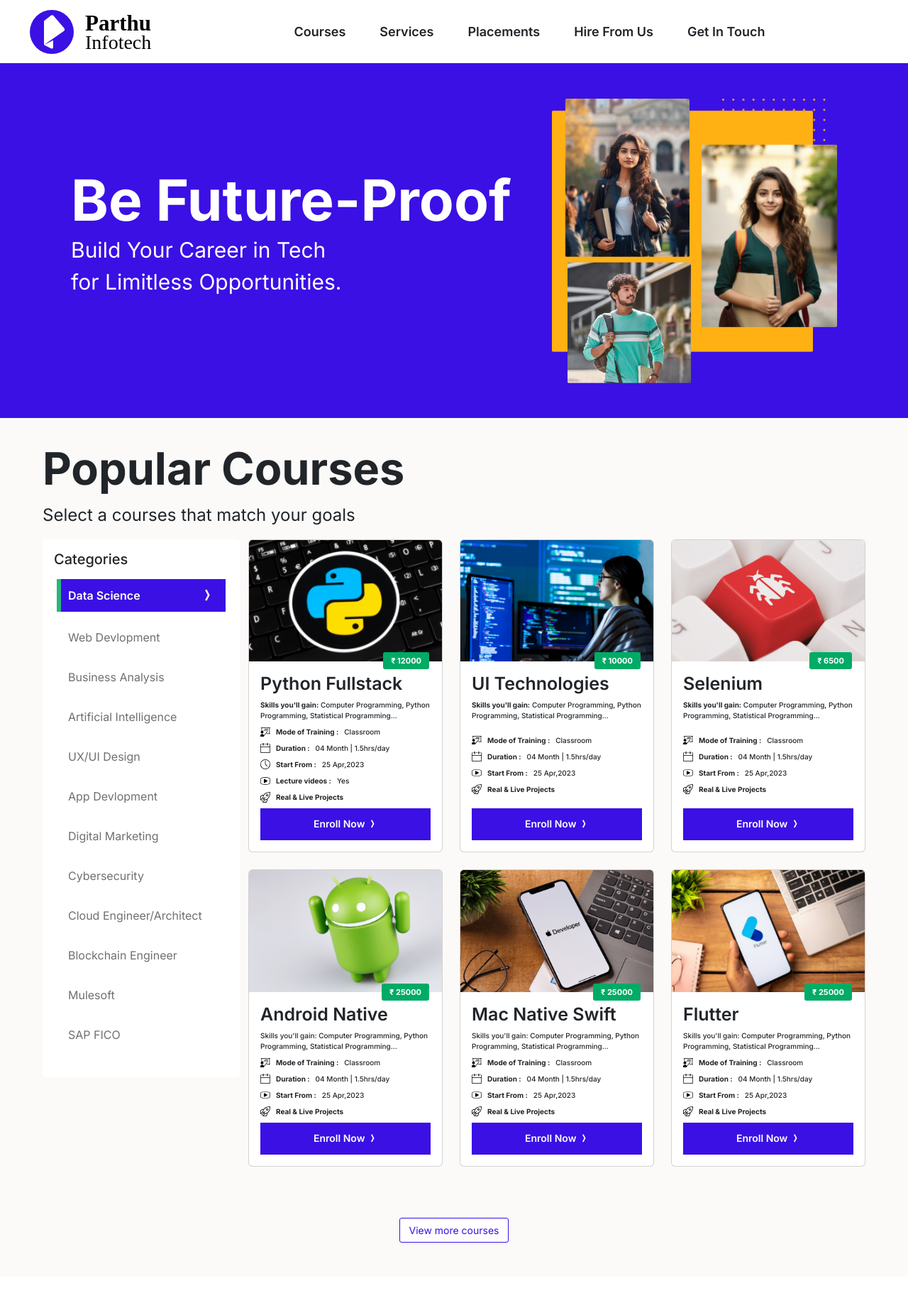
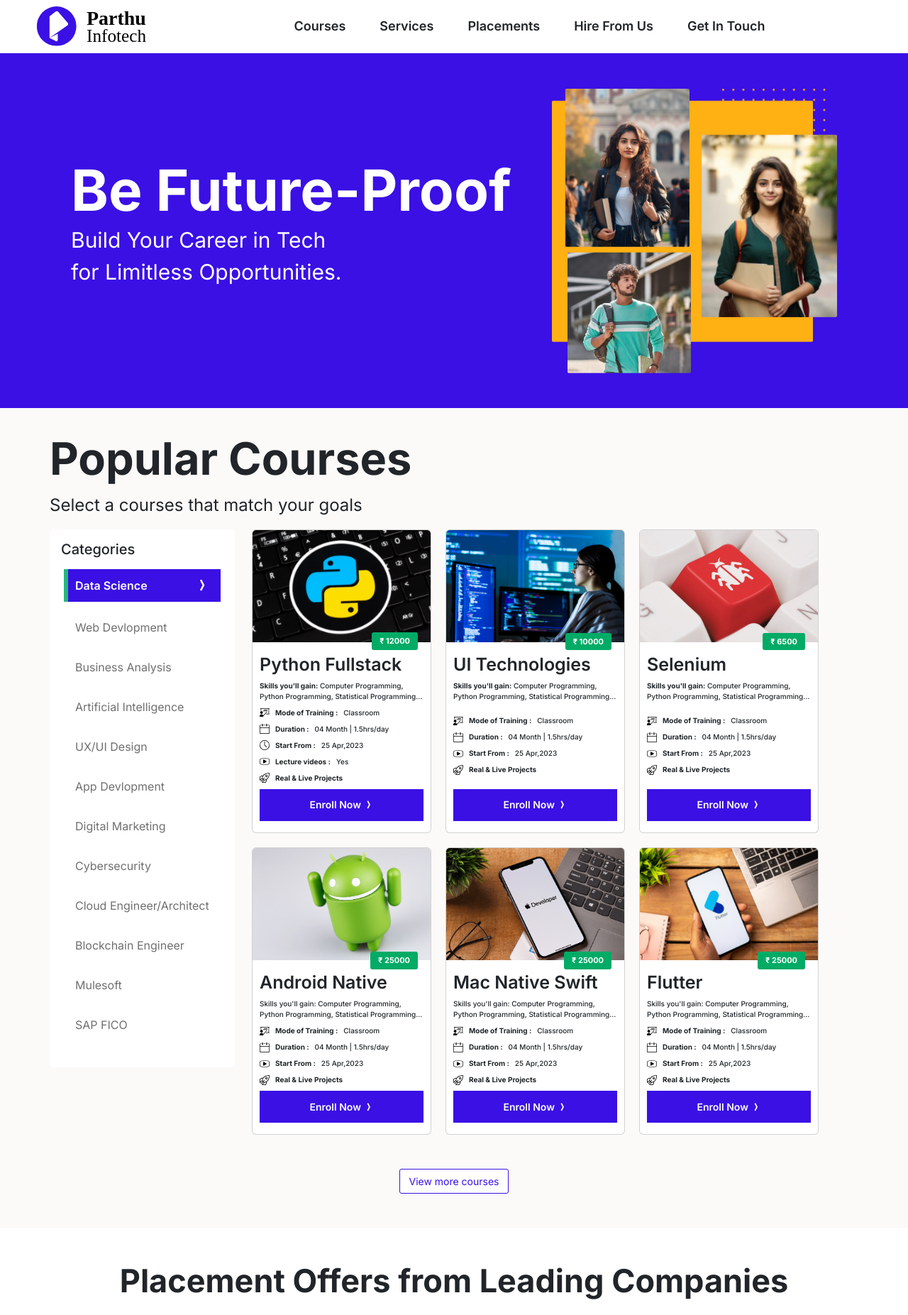
Before and after one commit to PogulaPavanKalyan/codelabs, an Angular app: page / in a window 1280 px wide. Shown: the top 1853 px of the page at 71% size. Built offline with nearby package versions, Linux system fonts and the light colour scheme.

Commit message:
added the gird system for the courses in the home page

```diff
--- a/src/app/Components/home/home.component.html
+++ b/src/app/Components/home/home.component.html
@@ -108,11 +108,10 @@
                             <div class="tab-pane fade show active" id="pills-UX/UI" role="tabpanel"
                                 aria-labelledby="pills-UX/UI-tab" tabindex="0">
                                 <div class="cards container-fluid p-0">
-                                    <div class="row">
-                                        <div class="col-lg-4 mb-4 ">
+                                    <!-- <div class="row"> -->
+                                    <!-- <div class="col-lg-4 mb-4 col-xxl-3 "> -->
                                     <div class="card">
-                                                <img alt="home images"
-                                                    src="../../../assets/images/PopularCourses/Python Fullstack.png"
+                                        <img alt="home images" src="../../../assets/images/python.png"
                                             class="card-img-top" alt="home images">
                                         <div class="card-body py-3 ">
                                             <span class="price-pill">₹ 12000</span>
@@ -161,8 +160,8 @@
                                                     </span> -->
                                         </div>
                                     </div>
-                                        </div>
-                                        <div class="col-lg-4 mb-4 ">
+                                    <!-- </div> -->
+                                    <!-- <div class="col-lg-4 mb-4 col-xxl-3 "> -->
                                     <div class="card">
                                         <img alt="home images"
                                             src="../../../assets/images/landingpage/Course/UI Technologies.png"
@@ -207,8 +206,8 @@
                                                     class="ri-arrow-right-wide-line"></i></button>
                                         </div>
                                     </div>
-                                        </div>
-                                        <div class="col-lg-4 mb-4 ">
+                                    <!-- </div> -->
+                                    <!-- <div class="col-lg-4 mb-4 col-xxl-3 "> -->
                                     <div class="card">
                                         <img alt="home images"
                                             src="../../../assets/images/landingpage/Course/Selenium.png"
@@ -253,8 +252,8 @@
                                                     class="ri-arrow-right-wide-line"></i></button>
                                         </div>
                                     </div>
-                                        </div>
-                                        <div class="col-lg-4 mb-4 ">
+                                    <!-- </div> -->
+                                    <!-- <div class="col-lg-4 mb-4 col-xxl-3 "> -->
                                     <div class="card">
                                         <img alt="home images"
                                             src="../../../assets/images/landingpage/Course/Android Native.png"
@@ -296,8 +295,8 @@
                                                     class="ri-arrow-right-wide-line"></i></button>
                                         </div>
                                     </div>
-                                        </div>
-                                        <div class="col-lg-4 mb-4 ">
+                                    <!-- </div> -->
+                                    <!-- <div class="col-lg-4 mb-4 col-xxl-3 "> -->
                                     <div class="card">
                                         <img alt="home images"
                                             src="../../../assets/images/landingpage/Course/Mac Native Swift.png"
@@ -339,8 +338,8 @@
                                                     class="ri-arrow-right-wide-line"></i></button>
                                         </div>
                                     </div>
-                                        </div>
-                                        <div class="col-lg-4 mb-4 ">
+                                    <!-- </div> -->
+                                    <!-- <div class="col-lg-4 mb-4 col-xxl-3 "> -->
                                     <div class="card">
                                         <img alt="home images"
                                             src="../../../assets/images/landingpage/Course/Flutter.png"
@@ -382,8 +381,8 @@
                                                     class="ri-arrow-right-wide-line"></i></button>
                                         </div>
                                     </div>
-                                        </div>
-                                    </div>
+                                    <!-- </div> -->
+                                    <!-- </div> -->
 
                                 </div>
                             </div>
--- a/src/app/Components/home/home.component.scss
+++ b/src/app/Components/home/home.component.scss
@@ -24,7 +24,7 @@
 }
 
 .courses {
-  padding: 0px 60px;
+  padding: 0px 70px;
   .course-head {
     // background: white;
     // position: sticky;
@@ -39,6 +39,7 @@
     border-radius: 5px;
     position: sticky;
     top: 88px;
+    width: min-content;
   }
 
   .tab-content {
@@ -59,6 +60,7 @@
         justify-content: space-between;
         align-items: center;
         border-radius: 0;
+        white-space: nowrap;
       }
       button.nav-link.active::before {
         position: absolute;
@@ -84,10 +86,18 @@
       }
     }
   }
+
   .cards {
+    display: flex;
+    flex-wrap: wrap;
+    gap: 20px;
+    // justify-content: center;
+
     .card {
-      height: 100%;
-
+      // max-width: 300px;
+      // height: 446px;
+      // flex: 0 1 calc(33.33% - 30px);
+      width: 300px;
       .card-title {
         font-size: 25px;
         font-weight: 600;
@@ -266,10 +276,18 @@
   }
 }
 
-@media (min-width: 1400px) and (min-width: 1024px) {
-  .bottom-card::before,
-  .bottom-card::after {
-    top: 54% !important;
+@media (max-width: 1400px) {
+  .cards .card {
+    max-width: 253px !important;
+    .card-body {
+      padding: 10px;
+    }
+  }
+}
+
+@media (min-width: 1440px) {
+  .cards {
+    padding-left: 70px !important;
   }
 }
 
--- a/src/app/shared/footer/footer.component.scss
+++ b/src/app/shared/footer/footer.component.scss
@@ -46,8 +46,8 @@
 }
 
 .hr {
-  height: 2px;
-  background-color: white;
+  height: 1px;
+  background-color: #444242;
 }
 
 .bottom-foot {
--- a/src/app/shared/header/header.component.html
+++ b/src/app/shared/header/header.component.html
@@ -1,6 +1,6 @@
 <div class="container-fluid track-con">
     <header>
-        <nav class="navbar navbar-expand-md ">
+        <nav class="navbar navbar-expand-md p-0">
             <div class="container-fluid">
                 <div class="logo-div d-flex align-items-center">
                     <img routerLink="/" src="../../../assets/images/landingpage/Parthu logo.svg" class="navbar-brand"
--- a/src/app/shared/header/header.component.scss
+++ b/src/app/shared/header/header.component.scss
@@ -1,3 +1,7 @@
+header {
+  height: 75px;
+}
+
 .track-con {
   animation: navbar linear forwards;
   animation-timeline: view();
@@ -9,6 +13,11 @@
 }
 .navbar-brand {
   cursor: pointer;
+}
+.logo-div {
+  img {
+    scale: 0.9;
+  }
 }
 nav {
   ul {
```
Also changed, not shown: src/assets/images/python.png (added). Lines whose indentation alone changed are shown as unchanged.
